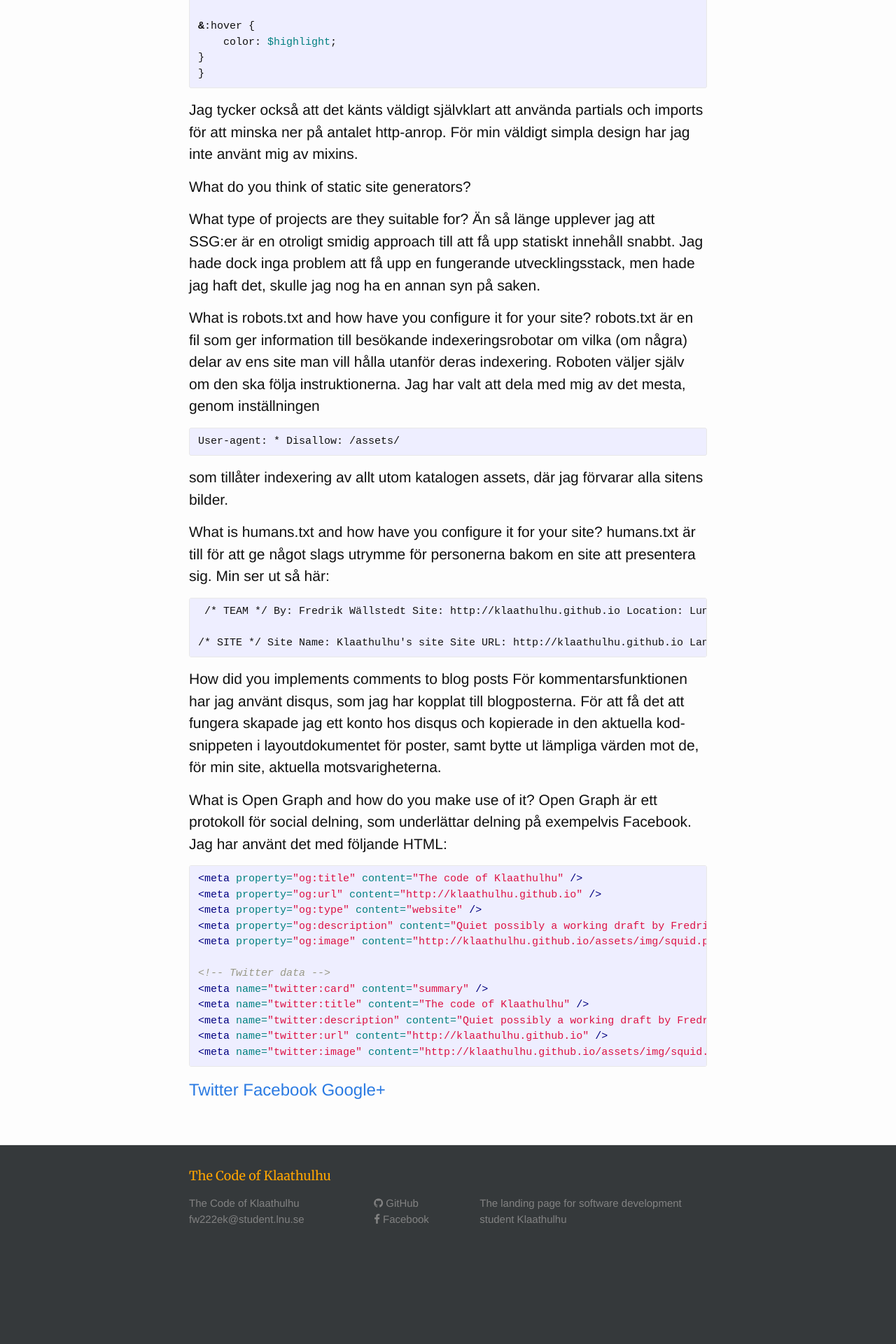
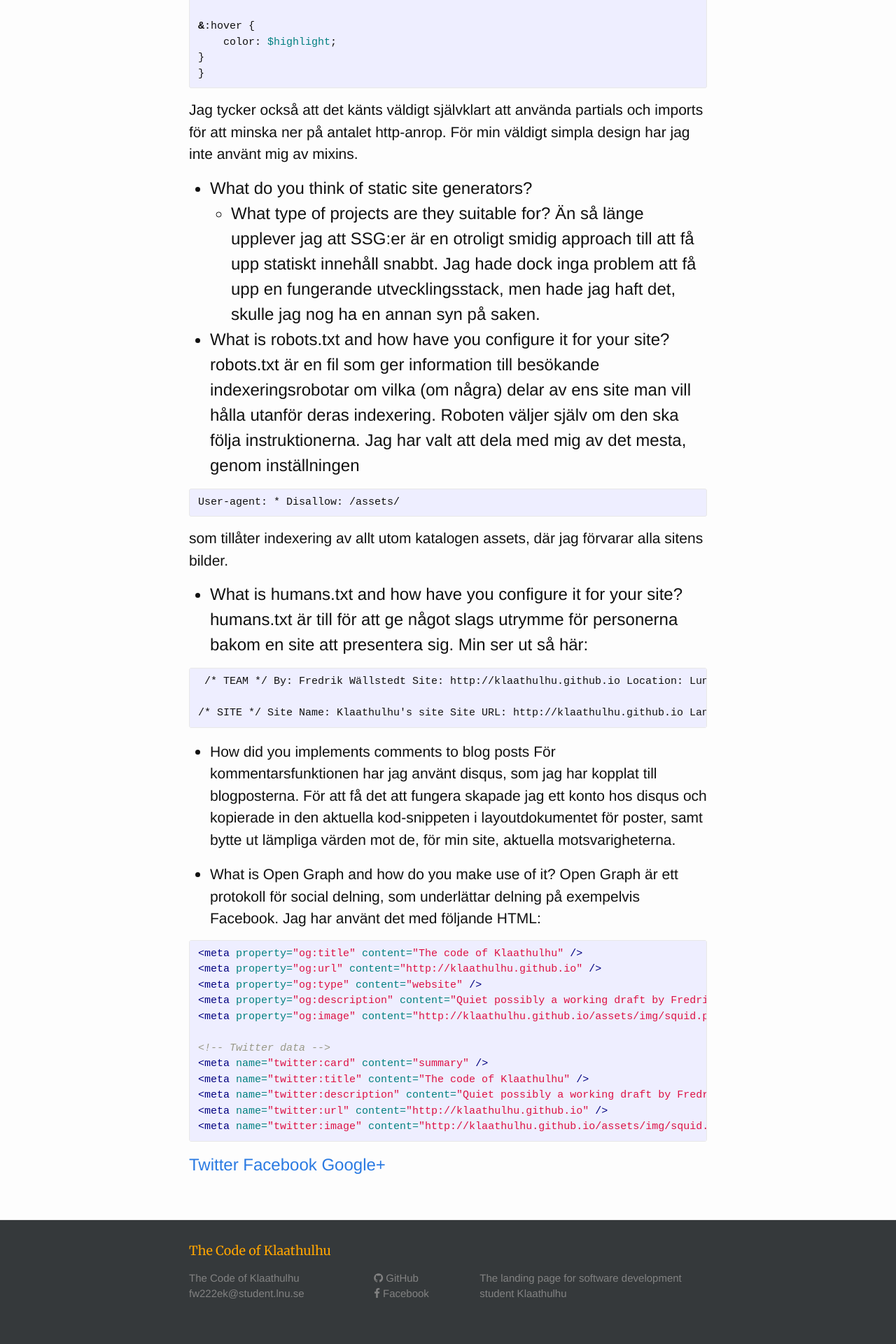
Before and after one commit to klaathulhu/klaathulhu.github.io, a Jekyll site: the page built from _posts/2015-11-26-Reflektioner.markdown, in a window 1280 px wide. Shown: the part 711-2631 px from the top of the page at 70% size. Built offline with Jekyll 4.4.1, drawn with Linux system fonts in a browser that asks for light colours; nearby versions of some CDN libraries; before the commit the page ends 2524 px from its top, so only the background shows below that.

```diff
--- a/_posts/2015-11-26-Reflektioner.markdown
+++ b/_posts/2015-11-26-Reflektioner.markdown
@@ -19,12 +19,11 @@ Jag har upplevt SCSS som ett fantastiskt smidigt komplement till traditionell CS
 
 Jag tycker också att det känts väldigt självklart att använda partials och imports för att minska ner på antalet http-anrop. För min väldigt simpla design har jag inte använt mig av mixins.
 
-What do you think of static site generators?
-
-What type of projects are they suitable for?
+* What do you think of static site generators?
+    * What type of projects are they suitable for?
 Än så länge upplever jag att SSG:er är en otroligt smidig approach till att få upp statiskt innehåll snabbt. Jag hade dock inga problem att få upp en fungerande utvecklingsstack, men hade jag haft det, skulle jag nog ha en annan syn på saken.
 
-What is robots.txt and how have you configure it for your site?
+* What is robots.txt and how have you configure it for your site?
 robots.txt är en fil som ger information till besökande indexeringsrobotar om vilka (om några) delar av ens site man vill hålla utanför deras indexering. Roboten väljer själv om den ska följa instruktionerna. Jag har valt att dela med mig av det mesta, genom inställningen
 
 {% highlight HTML %}
@@ -35,17 +34,17 @@ User-agent: * Disallow: /assets/
 
 som tillåter indexering av allt utom katalogen assets, där jag förvarar alla sitens bilder.
 
-What is humans.txt and how have you configure it for your site?
+* What is humans.txt and how have you configure it for your site?
 humans.txt är till för att ge något slags utrymme för personerna bakom en site att presentera sig. Min ser ut så här:
 
 {% highlight HTML %} /* TEAM */ By: Fredrik Wällstedt Site: http://klaathulhu.github.io Location: Lund, Sweden
 
 /* SITE */ Site Name: Klaathulhu's site Site URL: http://klaathulhu.github.io Langauge: swedish/english {% endhighlight %}
 
-How did you implements comments to blog posts
+* How did you implements comments to blog posts
 För kommentarsfunktionen har jag använt disqus, som jag har kopplat till blogposterna. För att få det att fungera skapade jag ett konto hos disqus och kopierade in den aktuella kod-snippeten i layoutdokumentet för poster, samt bytte ut lämpliga värden mot de, för min site, aktuella motsvarigheterna.
 
-What is Open Graph and how do you make use of it?
+* What is Open Graph and how do you make use of it?
 Open Graph är ett protokoll för social delning, som underlättar delning på exempelvis Facebook. Jag har använt det med följande HTML:
 
 {% highlight HTML %}
```
